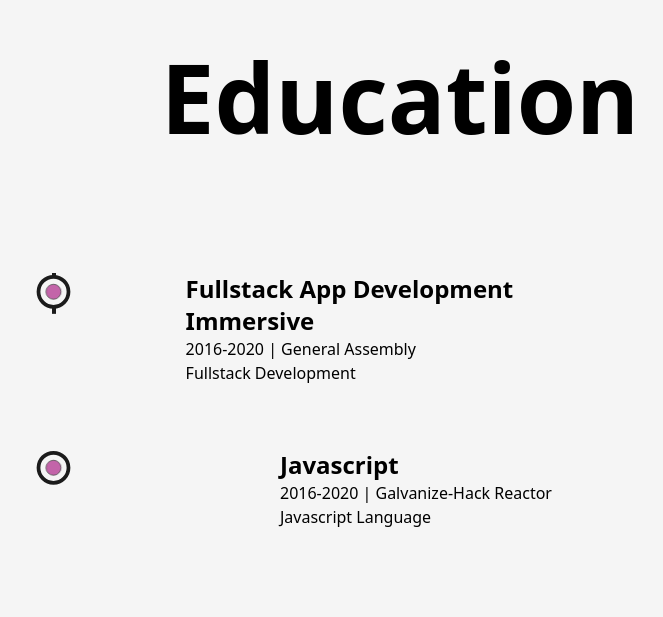
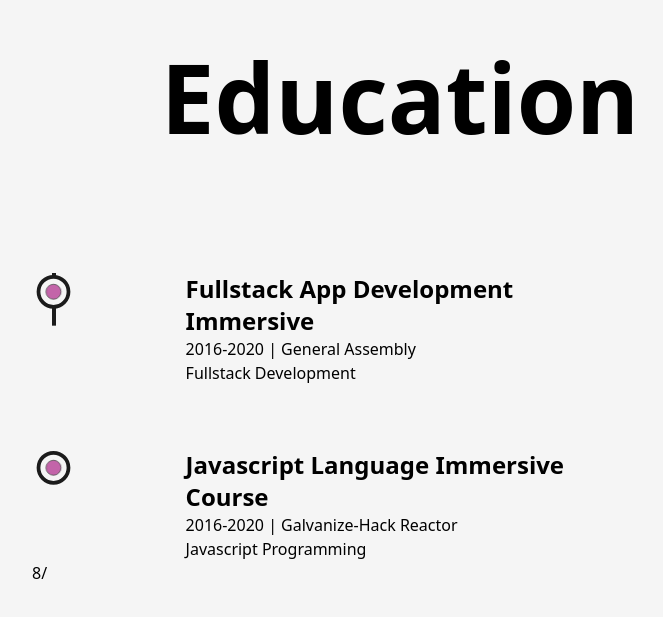
Before and after one commit to bryanbuitrago/portfolio-site, a Next.js app: page /about in a window 1280 px wide. Shown: the part 3403-4020 px from the top of the page, without its empty margins (240-903 px from the left). Built offline with nearby package versions, Linux system fonts and the light colour scheme.

Commit message:
Modify Text.

```diff
--- a/src/components/Education.js
+++ b/src/components/Education.js
@@ -52,11 +52,11 @@
                         info='Fullstack Development'
                     />
                     <Details
-                        type='Javascript'
+                        type='Javascript Language Immersive Course'
                         time='2016-2020'
                         place='Galvanize-Hack Reactor'
-                        info='Javascript Language'
-                    />
+                        info='Javascript Programming'
+                    />8/
                 </ul>
             </div>
         </div>
```
